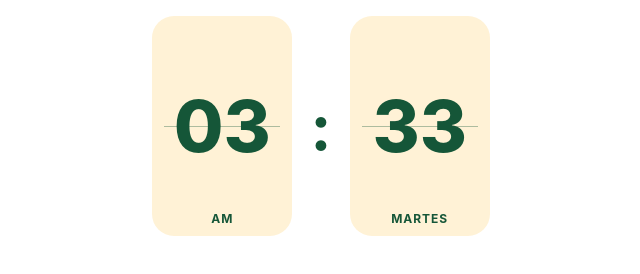
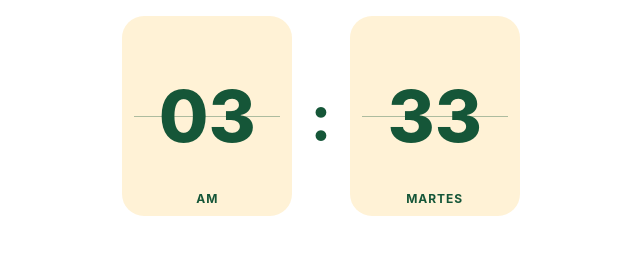
Before and after one commit to mauricio119/come-bien-reloj, a plain HTML site: page index.html in a window 1280 px wide. Shown: the whole page, without its empty margins (319-959 px from the left). Drawn offline with Linux system fonts and the light colour scheme.

Commit message:
Update styles.css

```diff
--- a/styles.css
+++ b/styles.css
@@ -24,8 +24,8 @@ body{
 
 /* TARJETA */
 .flip-card{
-  width: 140px;
-  height: 220px;
+  width: 170px;
+  height: 200px;
   background: var(--card);
   border-radius: var(--radius);
   position: relative;
```
